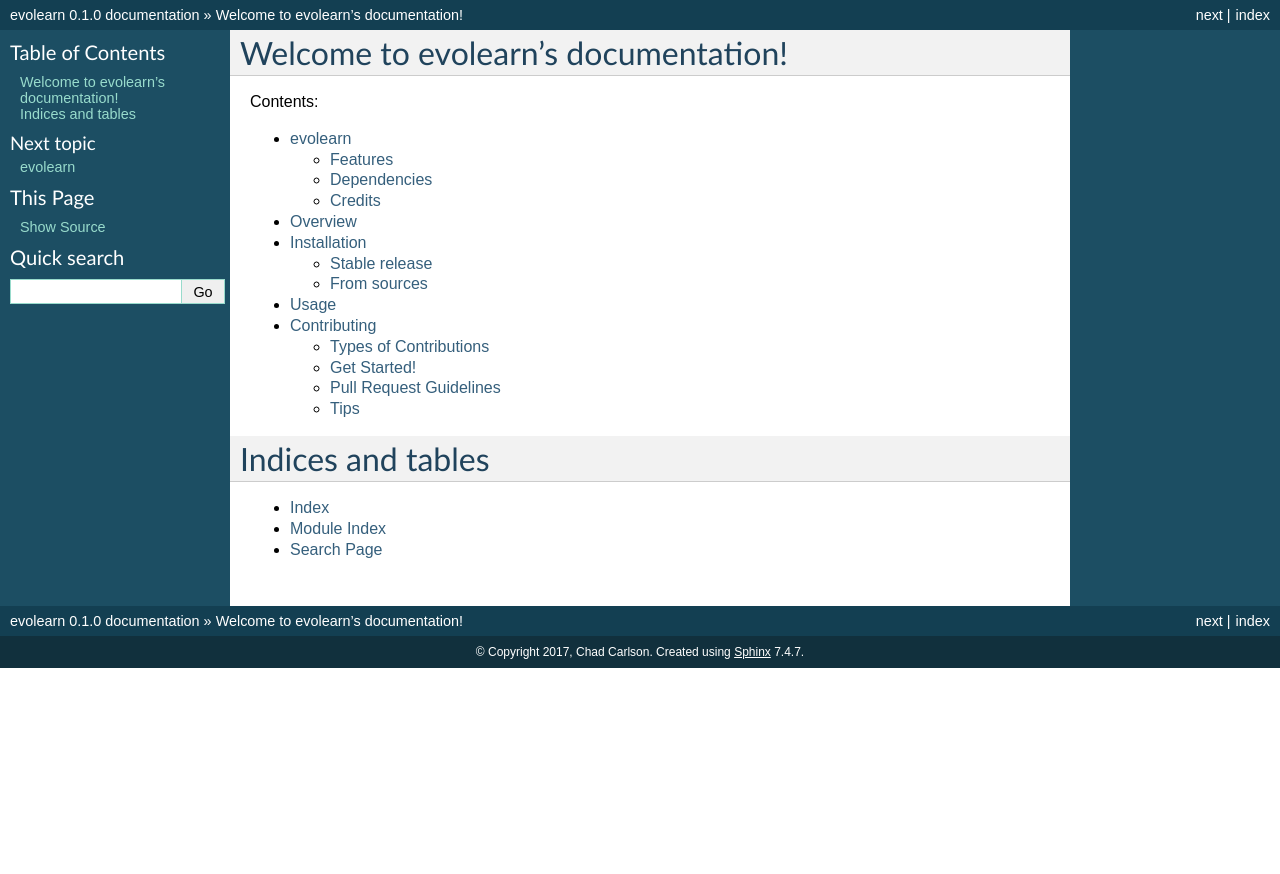
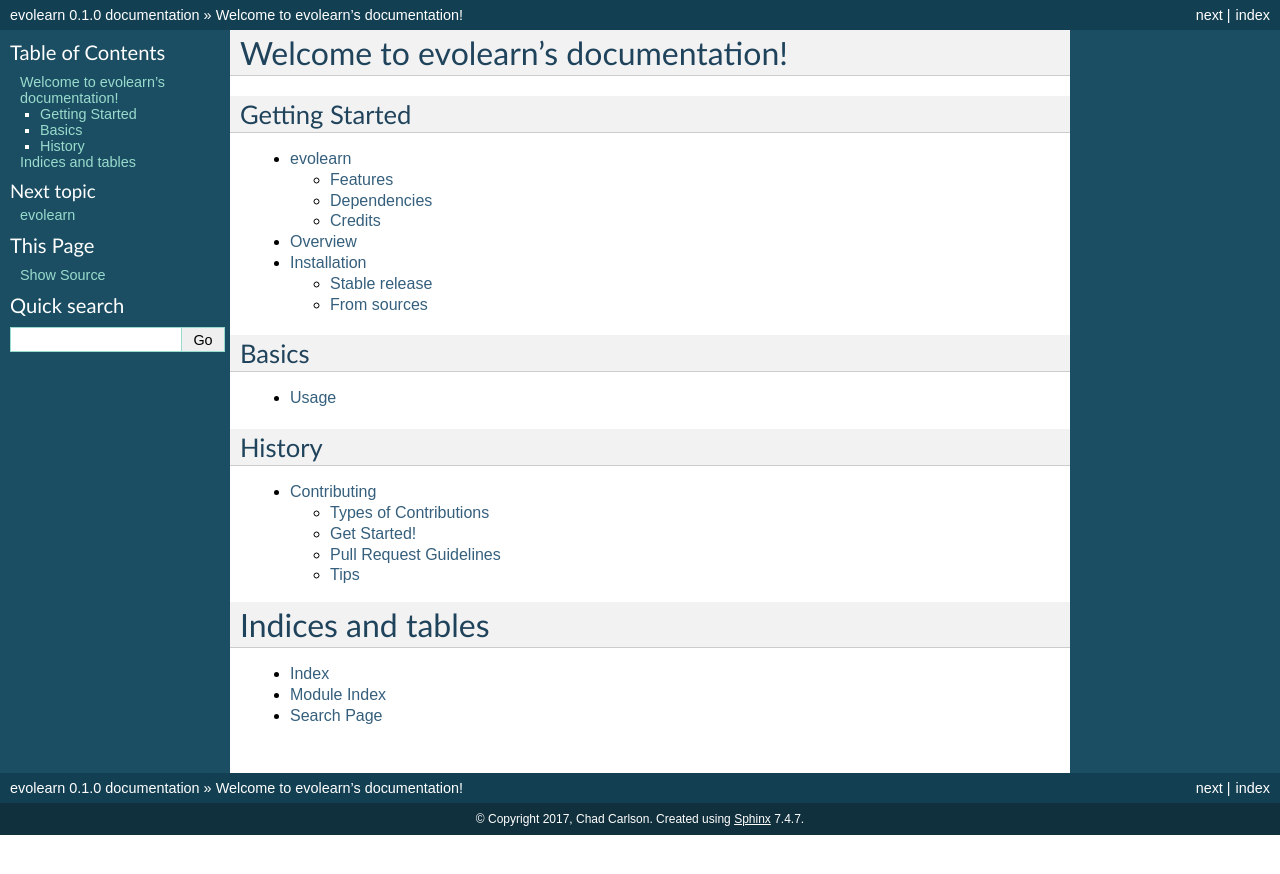
Before and after one commit to ai-nick/evolearn, a Sphinx documentation site: the page built from docs/index.rst, in a window 1280 px wide. Shown: the top 874 px of the page. Built offline with Sphinx 7.4.7, drawn with Linux system fonts in a browser that asks for light colours; pages that are not in the unit, such as notebooks, are missing from menus.

Commit message:
update index.rst

```diff
--- a/docs/index.rst
+++ b/docs/index.rst
@@ -1,7 +1,9 @@
 Welcome to evolearn's documentation!
 ======================================
 
-Contents:
+
+Getting Started
+---------------
 
 .. toctree::
    :maxdepth: 2
@@ -9,7 +11,22 @@
    readme
    intro
    installation
+
+
+Basics
+---------------
+
+.. toctree::
+   :maxdepth: 2
+
    usage
+
+History
+---------------
+
+.. toctree::
+   :maxdepth: 2
+
    contributing
    authorshistory
 
```
